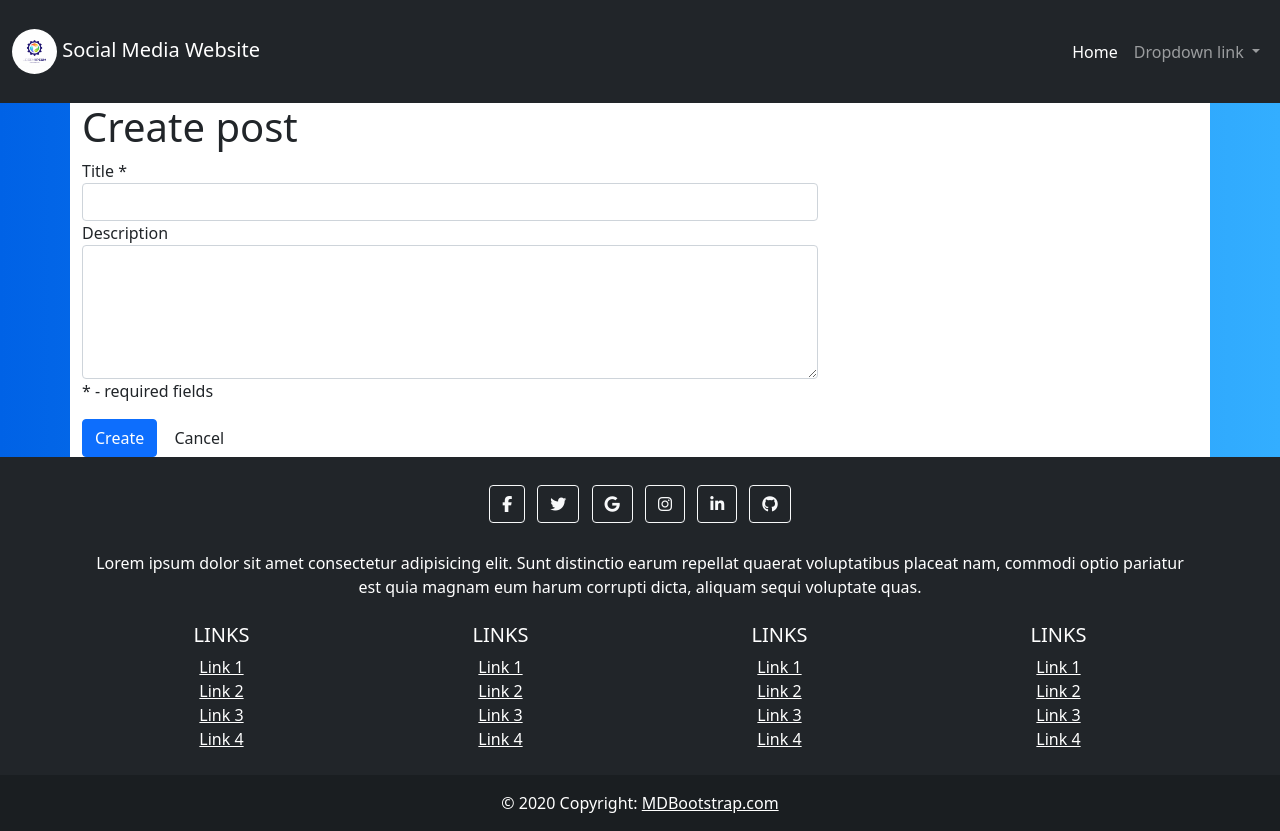
After one commit to tanishparmar/SocialMediaDjango, a Django app: page /create/ in a window 1280 px wide. The commit adds this page. Run offline with Django 3.2, Linux system fonts and the light colour scheme; some libraries are stand-ins or nearby versions.

Commit message:
Added Wall and Create Post functionality. Still refinement left

```diff
--- a/SocialMediaSite/settings.py
+++ b/SocialMediaSite/settings.py
@@ -23,9 +23,9 @@ BASE_DIR = os.path.dirname(os.path.dirname(os.path.abspath(__file__)))
 SECRET_KEY = '4k%7!z!&hl7+k!$^ce(^43jzm8at6(xb(l=4j+$o**7@!4ko7@'
 
 # SECURITY WARNING: don't run with debug turned on in production!
-DEBUG = True
+DEBUG = False
 
-ALLOWED_HOSTS = []
+ALLOWED_HOSTS = ["localhost"]
 
 
 # Application definition
--- a/SocialMediaSite/urls.py
+++ b/SocialMediaSite/urls.py
@@ -15,6 +15,9 @@ Including another URLconf
 """
 from django.contrib import admin
 from django.urls import path, include
+from home.views import view_404
+
+handler404 = view_404
 
 urlpatterns = [
     path('admin/', admin.site.urls),
--- a/home/models.py
+++ b/home/models.py
@@ -38,12 +38,12 @@ class User(AbstractUser):
 
 class Post(models.Model):
     id = models.UUIDField(primary_key=True, default=uuid.uuid4, editable=False)
+    url = models.CharField(max_length=200, unique=True)
     createdTime = models.DateTimeField(auto_now_add=True)
     updatedTime = models.DateTimeField(auto_now=True)
     title = models.CharField(max_length=100, null=True)
     content = models.CharField(max_length=500, null=True)
-    creator = models.OneToOneField(
-        User, on_delete=models.CASCADE, null=True)
+    creator = models.ForeignKey(User, on_delete=models.CASCADE, null=True)
     likes = models.IntegerField(default=0)
     dislikes = models.IntegerField(default=0)
     # image/s(optional)[One to Many]
--- /dev/null
+++ b/home/templates/home/404.html
@@ -0,0 +1,5 @@
+{%extends "home/base.html"%}
+{%block content%}
+{% load static %}
+<img src={%static 'home/images/Error_404.png' %}>
+{%endblock%}
--- /dev/null
+++ b/home/templates/home/Create.html
@@ -0,0 +1,45 @@
+{%extends "home/base.html"%}
+{%block content%}
+<div class="container bg-white text-dark">
+    <div class="row">
+
+        <div class="col-md-8 col-md-offset-2">
+            {% if messages %}
+            {% for message in messages %}
+            <p class="errornote" tyle="text-align:center;">{{ message }}</p>
+            {% endfor %}
+            {% endif %}
+
+            <h1>Create post</h1>
+
+            <form method="POST">
+                {% csrf_token %}
+                <div class="form-group">
+                    <label for="title">Title <span class="require">*</span></label>
+                    <input type="text" class="form-control" name="title" />
+                </div>
+
+                <div class="form-group">
+                    <label for="description">Description</label>
+                    <textarea rows="5" class="form-control" name="content"></textarea>
+                </div>
+
+                <div class="form-group">
+                    <p><span class="require">*</span> - required fields</p>
+                </div>
+
+                <div class="form-group">
+                    <button type="submit" class="btn btn-primary">
+                        Create
+                    </button>
+                    <button class="btn btn-default">
+                        Cancel
+                    </button>
+                </div>
+
+            </form>
+        </div>
+
+    </div>
+</div>
+{%endblock%}
--- a/home/templates/home/Navbar.html
+++ b/home/templates/home/Navbar.html
@@ -15,12 +15,14 @@
                 <li class="nav-item">
                     <a class="nav-link active" aria-current="page" href="#">Home</a>
                 </li>
+                {%if user.is_authenticated%}
                 <li class="nav-item">
-                    <a class="nav-link" href="#">Features</a>
+                    <a class="nav-link" href="/create">Create Post</a>
                 </li>
                 <li class="nav-item">
-                    <a class="nav-link" href="#">Pricing</a>
+                    <a class="nav-link" href="/wall">Your Wall</a>
                 </li>
+                {%endif%}
                 <li class="nav-item dropdown">
                     <a class="nav-link dropdown-toggle" href="#" id="navbarDropdownMenuLink" role="button"
                         data-bs-toggle="dropdown" aria-expanded="false">
@@ -34,10 +36,10 @@
                 </li>
                 {%if user.is_authenticated%}
                 <li class="nav-item">
-                    <a class="nav-link" href="#">Hello, {{user.first_name}}</a>
+                    <a class="nav-link active" href="#">Hello, {{user.first_name}}</a>
                 </li>
                 <li class="nav-item">
-                    <a class="nav-link" href="/logout">Logout</a>
+                    <a class="nav-link active" href="/logout">Logout</a>
                 </li>
                 {%endif%}
             </ul>
--- a/home/templates/home/base.html
+++ b/home/templates/home/base.html
@@ -8,7 +8,7 @@
     <meta http-equiv="X-UA-Compatible" content="IE=edge">
     <meta name="viewport" content="width=device-width, initial-scale=1.0">
     <!-- <link rel="shortcut icon" type="image/jpg" href="/static/images/Logo.png" /> -->
-    <title>Social Media Site - Home</title>
+    <title>Social Media Site - {{title}}</title>
     <link rel="shortcut icon" type="image/jpg" href="{%static 'home/images/Logo.jpg'%}" />
     <link href="https://cdn.jsdelivr.net/npm/bootstrap@5.0.0-beta3/dist/css/bootstrap.min.css" rel="stylesheet"
         integrity="sha384-eOJMYsd53ii+scO/bJGFsiCZc+5NDVN2yr8+0RDqr0Ql0h+rP48ckxlpbzKgwra6" crossorigin="anonymous">
--- a/home/urls.py
+++ b/home/urls.py
@@ -1,8 +1,10 @@
 from django.urls import path
 from . import views
+
 
 urlpatterns = [
     path('', views.home),
     path("logout/", views.logout),
-    path("wall", views.wall)
+    path("wall", views.wall),
+    path("create/", views.create)
 ]
--- a/home/views.py
+++ b/home/views.py
@@ -1,5 +1,5 @@
 from django.shortcuts import render
-from .models import User
+from .models import User, Post
 from django.contrib import auth
 from django.contrib import messages
 import string
@@ -44,7 +44,7 @@ def home(request):
                         user.set_password(password)
                         user.save()
                         register = False
-                        return render(request, "home/home.html", {"register": register})
+                        return render(request, "home/home.html", {"register": register, "title": "Home"})
                 else:
                     messages.error(
                         request, "Passwords don't match. User Not Created.")
@@ -57,7 +57,7 @@ def home(request):
                     return redirect("/wall")
                 else:
                     messages.error(request, "Invalid Credentials.")
-        return render(request, "home/home.html", {"register": register})
+        return render(request, "home/home.html", {"register": register, "title": "Home"})
 
 
 def logout(request):
@@ -65,5 +65,29 @@ def logout(request):
     return redirect("/")
 
 
+def create(request):
+    if request.method == "POST":
+        title = request.POST["title"]
+        content = request.POST["content"]
+        url = "".join(random.choices(
+            string.ascii_uppercase+string.digits, k=10))
+        while User.objects.filter(url=url).exists():
+            url = "".join(random.choices(
+                string.ascii_letters+string.digits, k=10))
+        post = Post.objects.create(
+            title=title, content=content, creator=request.user, url=url)
+        return redirect("/wall")
+    return render(request, "home/Create.html", {"title": "Create Post"})
+
+
 def wall(request):
-    return render(request, "home/wall.html")
+    your_posts = request.user.post_set.all()
+    if len(your_posts) == 0:
+        messages.error(
+            request, "You have no posts yet. Create your First Post")
+        return redirect("/create")
+    return render(request, "home/Wall.html", {"your_posts": your_posts, "title": "Your Wall"})
+
+
+def view_404(request, *args, **kwargs):
+    return render(request, "home/404.html", {"title": "404 Error"})
```
Also changed, not shown: SocialMediaSite/wsgi.py (+8 -3 lines), home/templates/home/wall.html (+21 -1 lines), home/migrations/0001_initial.py, home/migrations/0002_auto_20210403_1227.py (deleted), home/migrations/0003_auto_20210403_1811.py (deleted), home/migrations/0004_auto_20210403_1814.py (deleted), home/migrations/0005_remove_user_full_name.py (deleted), home/migrations/0006_auto_20210403_1907.py (deleted), home/static/home/images/Error_404.png (added).
